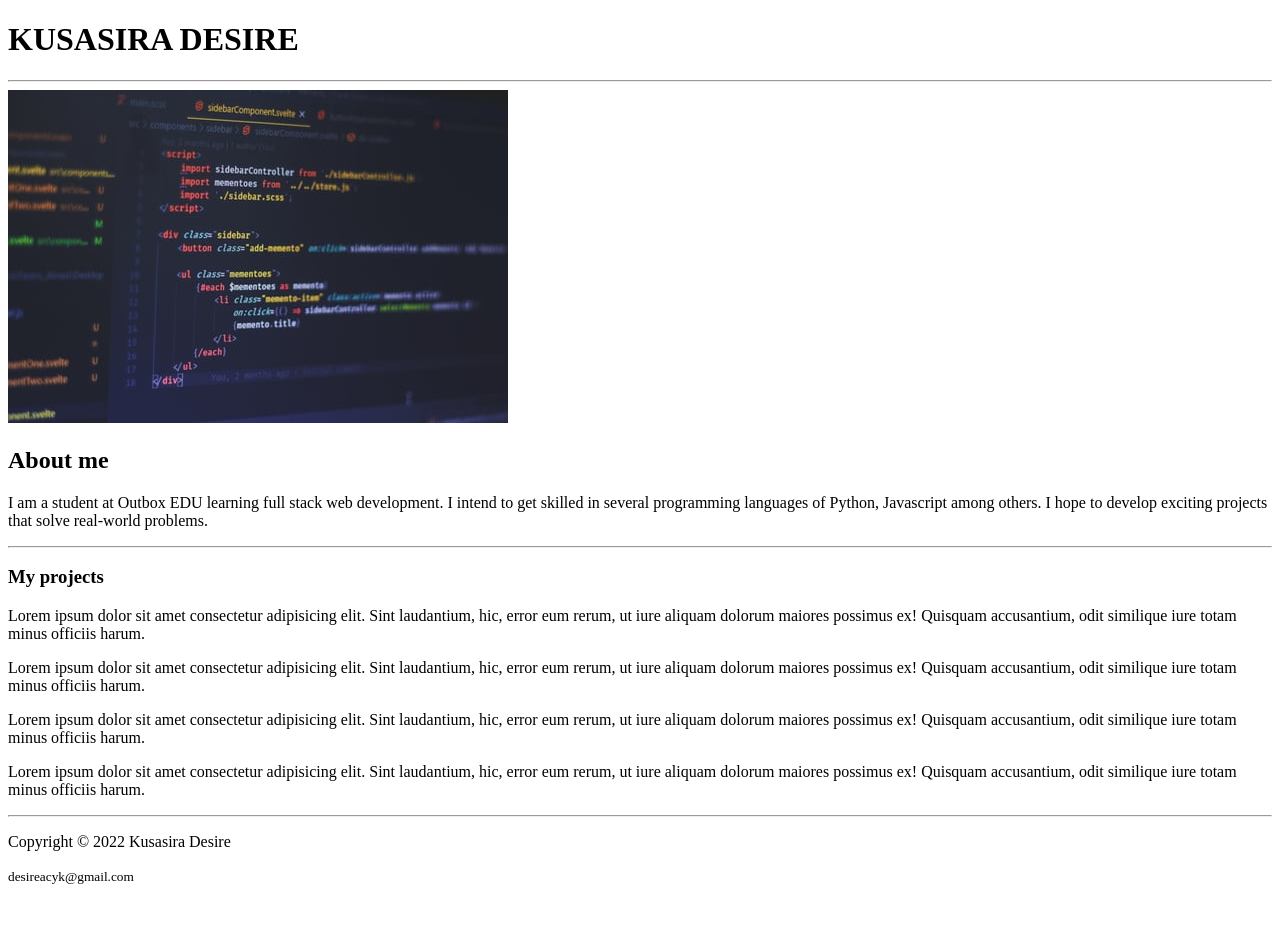
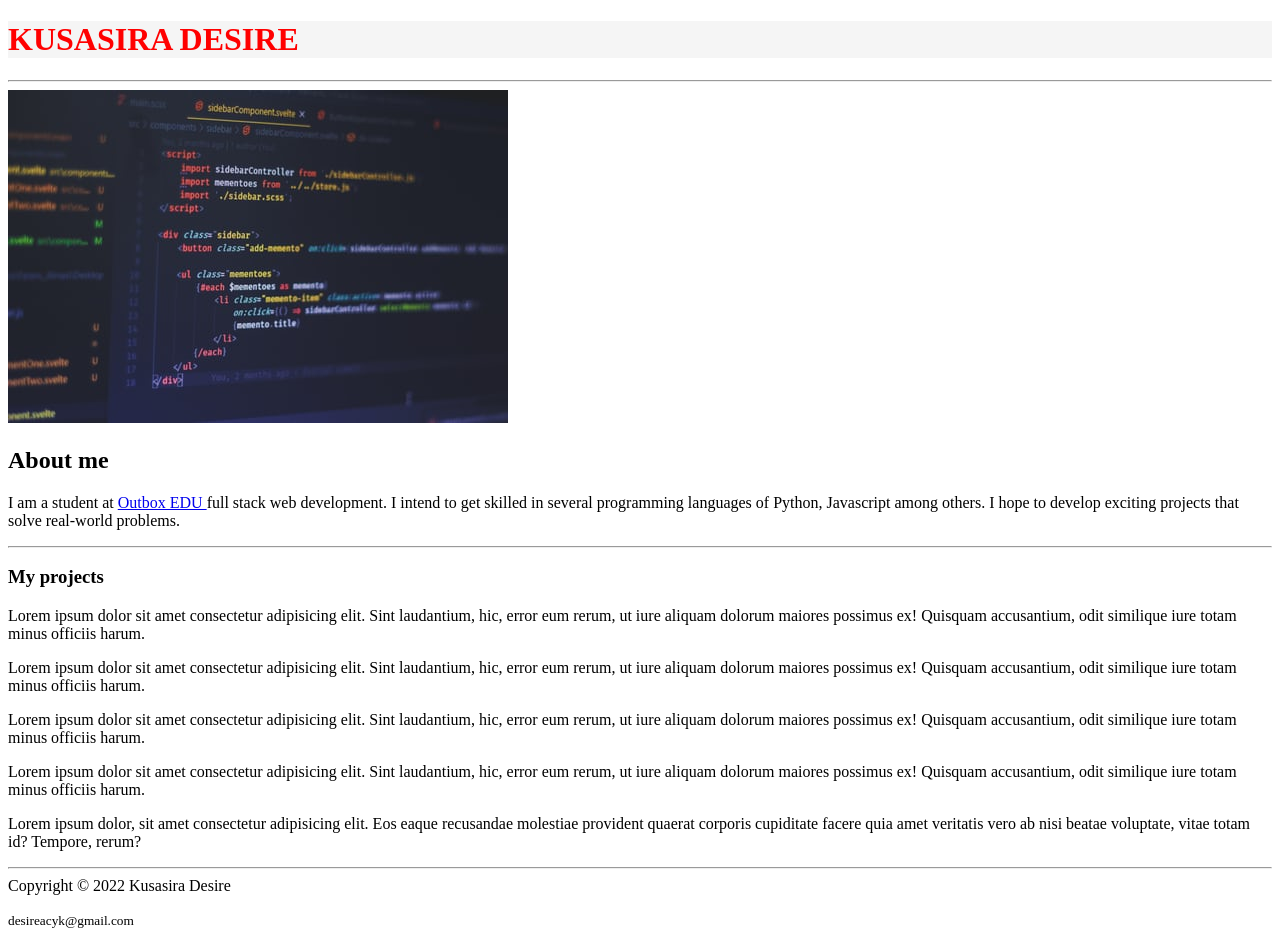
Before and after one commit to DesireKusasira/my-website, a plain HTML site: page index.html in a window 1280 px wide. Before the commit the page ends 893 px from the top, so only its background shows below. Drawn offline with Linux system fonts and the light colour scheme.

Commit message:
changes made to html file

```diff
--- a/index.html
+++ b/index.html
@@ -6,19 +6,29 @@
     <meta http-equiv="X-UA-Compatible" content="IE=edge">
     <meta name="viewport" content="width=device-width, initial-scale=1.0">
     <title>Desire's website</title>
+    <style type="text/CSS">
+      h1{color:red;
+        background-color:whitesmoke;
+
+      }
+    </style>
 </head>
 <body>
-    <header>
+
+    <header id="main-header">
+        <!--Headings-->
         <h1>KUSASIRA DESIRE</h1>
     </header>
+    </body>
+
     <hr>
     <main>
         <section>
-            <img src="images/logo.jpg" alt="picture">
+            <img src="images/logo.jpg" alt="picture" width="500pxs">
         </section>
         <section>
             <h2>About me</h2>
-            <p>I am a student at Outbox EDU learning full stack web development.
+            <p>I am a student at <a href="https://outbox.co.ug/" target="_blank"> Outbox EDU </a> full stack web development.
                 I intend to get skilled in several programming languages of Python,
                 Javascript among others.
                 I hope to develop exciting projects that solve real-world problems.
@@ -39,12 +49,14 @@
             <p>Lorem ipsum dolor sit amet consectetur adipisicing elit.
               Sint laudantium, hic, error eum rerum, ut iure aliquam dolorum maiores possimus ex!
                   Quisquam accusantium, odit similique iure totam minus officiis harum.</p>
+                  <p>Lorem ipsum dolor, sit amet consectetur adipisicing elit.
+                       Eos eaque recusandae molestiae provident quaerat corporis cupiditate facere quia amet veritatis vero ab nisi beatae voluptate, vitae totam id? Tempore, rerum?</p>
         </section>
     </main>
     <hr>
-    <footer>
+    <!--Footer-->
+    <footer id ="main footer"
         <p>Copyright &copy; 2022 Kusasira Desire</p>
         <small>desireacyk@gmail.com</small>
     </footer>
-</body>
 </html>
```
Also changed, not shown: images/Cat relaxing.jpg (added), images/relaxing-cat (2).jpg (added), images/relaxing-cat.jpg (added), 1 other file.
